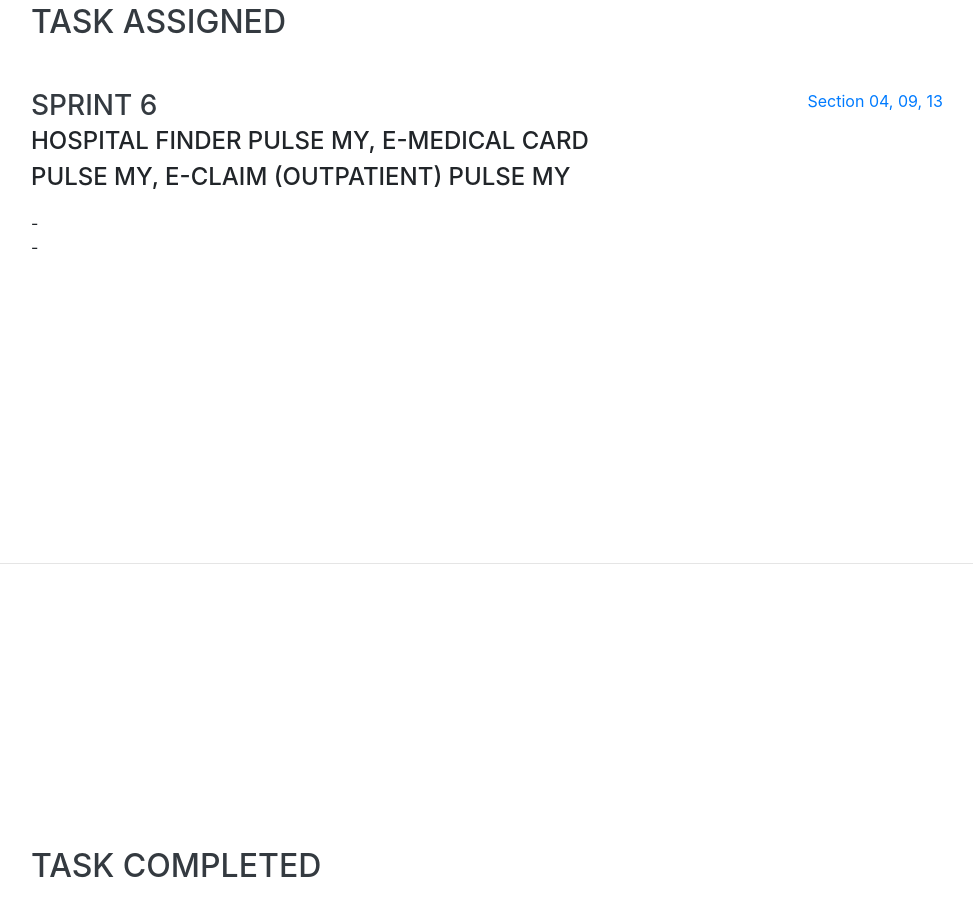
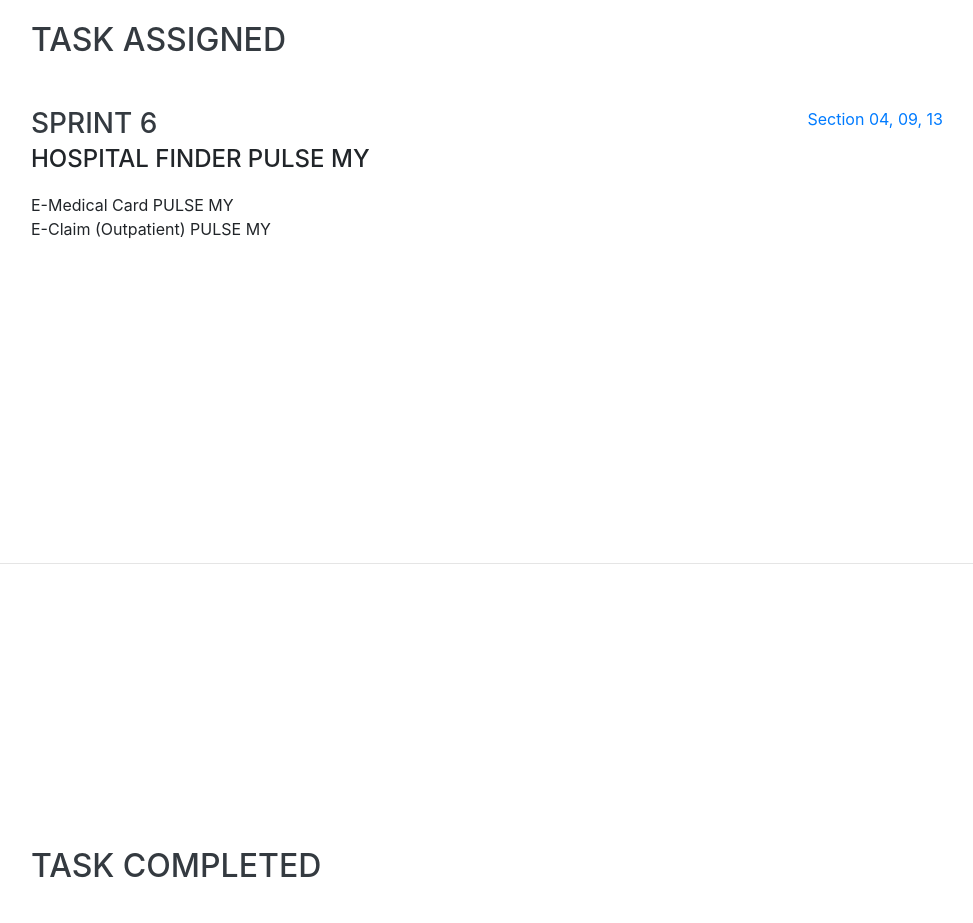
Before and after one commit to luckydhandy/luckydhandy.github.io, a website with bundled scripts: page index.html in a window 1280 px wide. Shown: the part 1839-2762 px from the top of the page, without its empty margins (289-1262 px from the left). Built offline with nearby package versions, Linux system fonts and the light colour scheme; a web font is replaced by a local one.

Commit message:
Update index.html

```diff
--- a/index.html
+++ b/index.html
@@ -102,9 +102,9 @@
         <div class="resume-item d-flex flex-column flex-md-row justify-content-between mb-5">
           <div class="resume-content">
             <h3 class="mb-0">Sprint 6</h3>
-            <div class="subheading mb-3">Hospital Finder PULSE MY, E-Medical Card PULSE MY, E-Claim (Outpatient) PULSE MY</div>
-            <div>-</div>
-            <p>-</p>
+            <div class="subheading mb-3">Hospital Finder PULSE MY </div>
+            <div>E-Medical Card PULSE MY</div>
+            <p>E-Claim (Outpatient) PULSE MY</p>
           </div>
           <div class="resume-date text-md-right">
             <span class="text-primary">Section 04, 09, 13</span>
```
